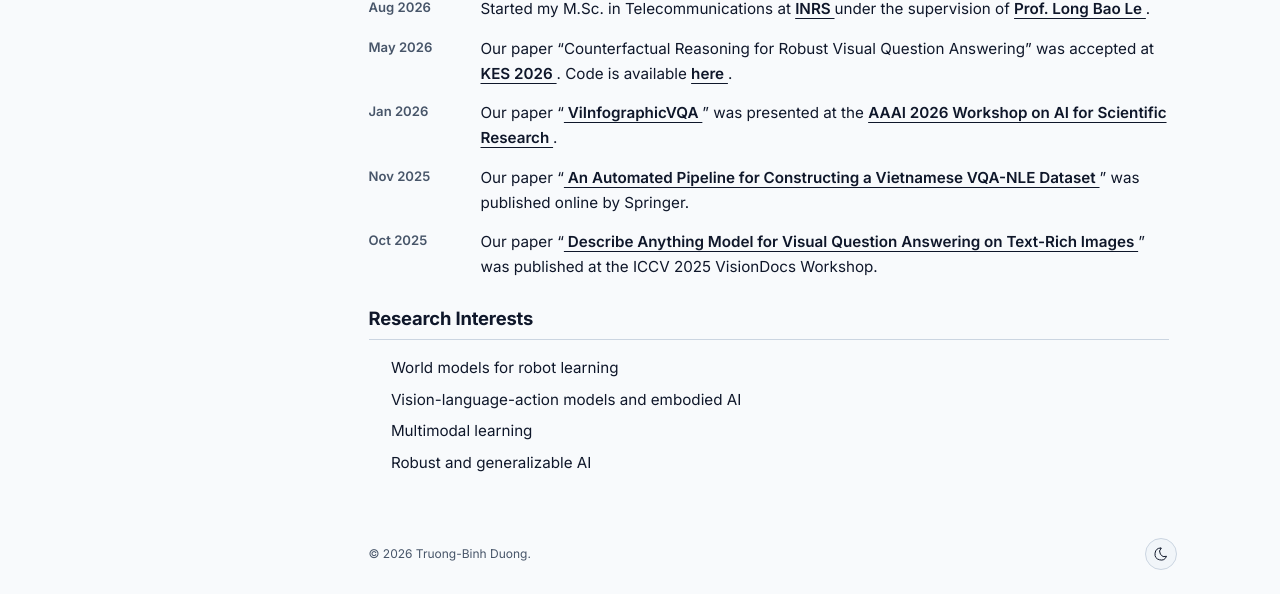
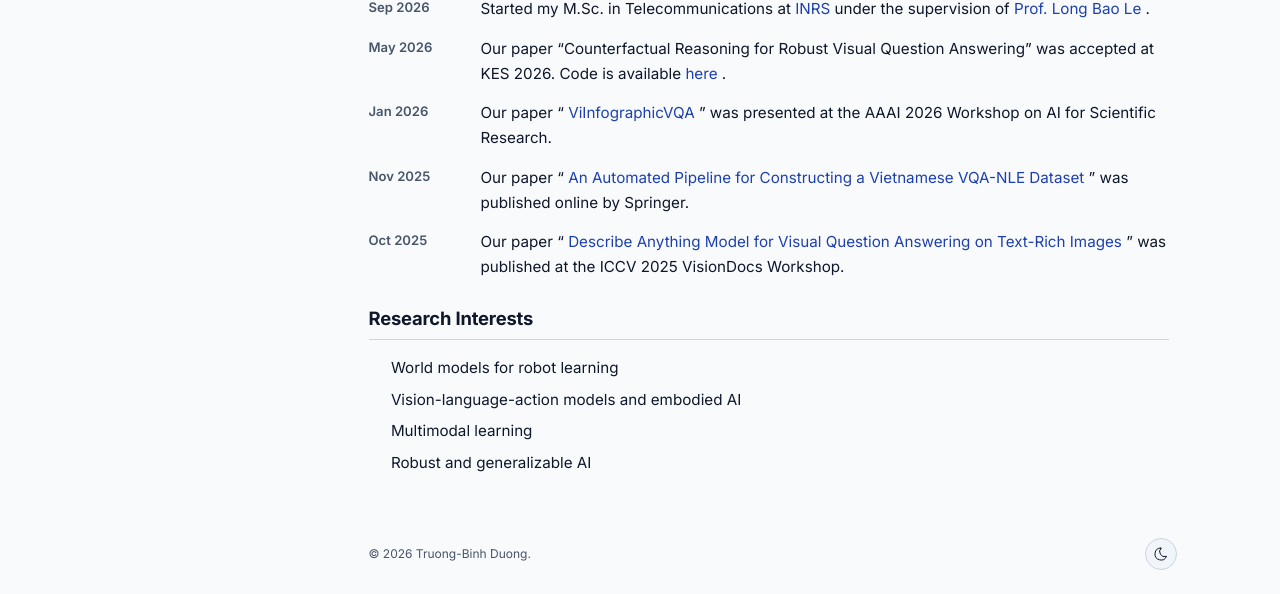
Before and after one commit to duongtruongbinh/duongtruongbinh.github.io, an Astro site: page / in a window 1280 px wide. Shown: the part 384-978 px from the top of the page. Built offline with nearby package versions, Linux system fonts and the light colour scheme; Astro itself is replaced by a stand-in of ours.

Commit message:
feat: polish link icons and news presentation
- map publication links to per-type icons (arXiv, GitHub, document)
- style homepage inline links as accent-colored plain text
- drop conference links from news; move M.Sc. start to Sep 2026

```diff
--- a/src/components/content/ContentLinks.astro
+++ b/src/components/content/ContentLinks.astro
@@ -12,6 +12,16 @@ interface Props {
 }
 
 const { links, className = "" } = Astro.props;
+
+function getIconName(label: string): string {
+  const normalized = label.toLowerCase();
+  if (normalized.startsWith("arxiv")) return "Arxiv";
+  if (normalized.startsWith("code")) return "Github";
+  if (normalized.startsWith("paper") || normalized.startsWith("pdf")) {
+    return "FileText";
+  }
+  return "ExternalLink";
+}
 ---
 
 {links.length > 0 && (
@@ -23,7 +33,7 @@ const { links, className = "" } = Astro.props;
         rel="noopener noreferrer"
         class="resource-link"
       >
-        <Icon name="ExternalLink" size={12} />
+        <Icon name={getIconName(link.label)} size={12} />
         <span>{link.label}</span>
       </a>
     ))}
--- a/src/data/news.ts
+++ b/src/data/news.ts
@@ -11,8 +11,8 @@ export interface NewsItem {
 
 export const NEWS: NewsItem[] = [
   {
-    date: "Aug 2026",
-    datetime: "2026-08",
+    date: "Sep 2026",
+    datetime: "2026-09",
     segments: [
       { text: "Started my M.Sc. in Telecommunications at " },
       { text: "INRS", href: "https://inrs.ca/" },
@@ -26,10 +26,8 @@ export const NEWS: NewsItem[] = [
     datetime: "2026-05",
     segments: [
       {
-        text: "Our paper “Counterfactual Reasoning for Robust Visual Question Answering” was accepted at ",
+        text: "Our paper “Counterfactual Reasoning for Robust Visual Question Answering” was accepted at KES 2026. Code is available ",
       },
-      { text: "KES 2026", href: "https://kes2026.kesinternational.org/" },
-      { text: ". Code is available " },
       {
         text: "here",
         href: "https://github.com/duongtruongbinh/robust-vqa-counterfactual",
@@ -46,12 +44,9 @@ export const NEWS: NewsItem[] = [
         text: "ViInfographicVQA",
         href: "https://arxiv.org/abs/2512.12424",
       },
-      { text: "” was presented at the " },
       {
-        text: "AAAI 2026 Workshop on AI for Scientific Research",
-        href: "https://ai4research-workshop.github.io/",
+        text: "” was presented at the AAAI 2026 Workshop on AI for Scientific Research.",
       },
-      { text: "." },
     ],
   },
   {
--- a/src/styles/global.css
+++ b/src/styles/global.css
@@ -319,8 +319,16 @@ a:hover {
   margin-bottom: 0;
 }
 
-.prose a {
-  font-weight: 600;
+.prose a,
+.news-content a {
+  color: var(--accent);
+  font-weight: inherit;
+  text-decoration: none;
+}
+
+.prose a:hover,
+.news-content a:hover {
+  text-decoration: underline;
 }
 
 .research-interests {
```
Also changed, not shown: src/assets/icons/Arxiv.svg (added), src/assets/icons/FileText.svg (added).
